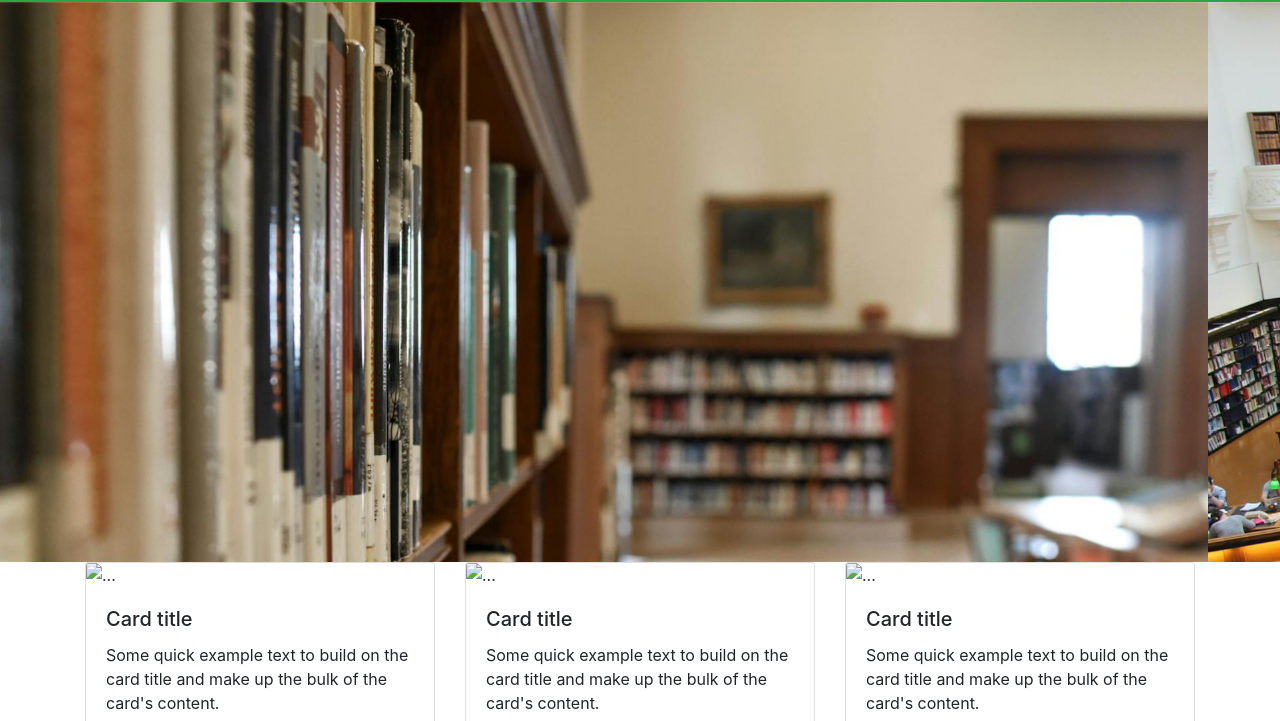
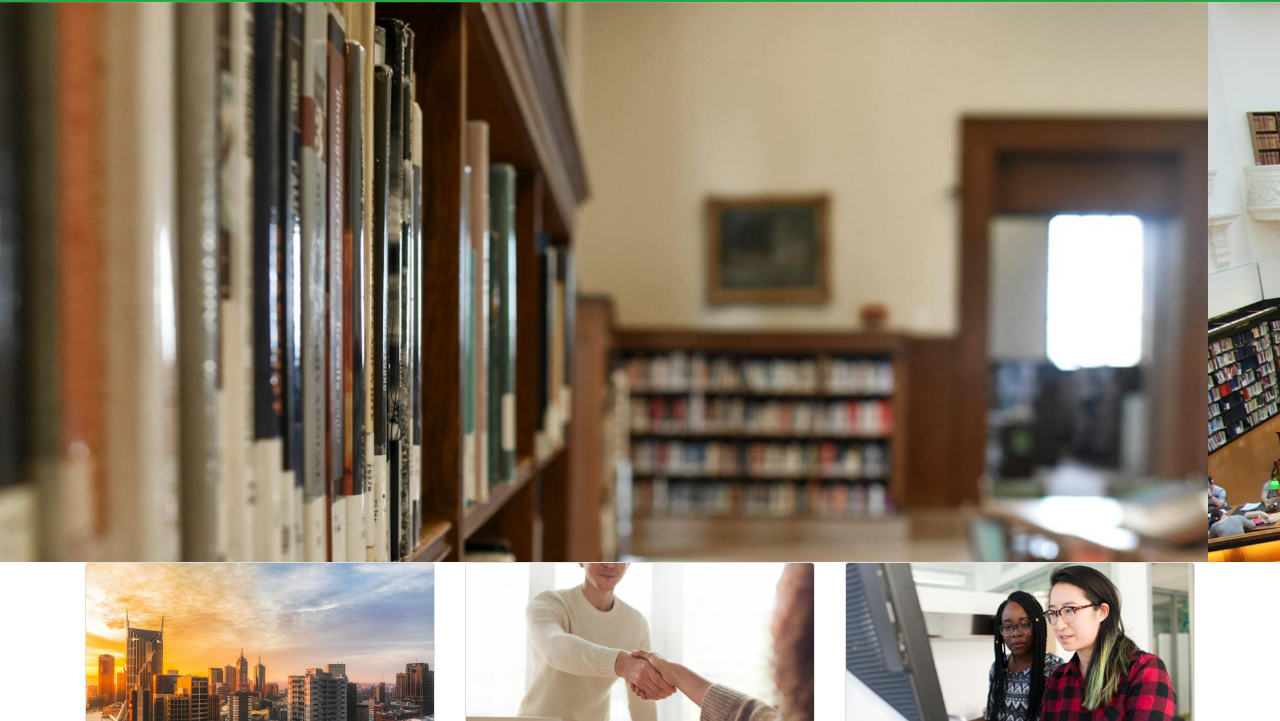
Before and after one commit to sujoysenmyself/souvik, a plain HTML site: page index.html in a window 1280 px wide. Shown: the part 79-800 px from the top of the page. Drawn offline with nearby package versions, Linux system fonts and the light colour scheme.

Commit message:
feature is added

```diff
--- a/index.html
+++ b/index.html
@@ -93,9 +93,9 @@
      <div class="row">
         <div class="col-12 col-sm-12 col-md-4 col-lg-4 col-xl-4">
             <div class="card">
-                <img src="..." class="card-img-top" alt="...">
+                <img src="./assets/images/ranked.jpg" class="card-img-top" alt="...">
                 <div class="card-body">
-                  <h5 class="card-title">Card title</h5>
+                  <h5 class="card-title">Top Ranked</h5>
                   <p class="card-text">Some quick example text to build on the card title and make up the bulk of the card's content.</p>
                   <a href="#" class="btn btn-primary">Go somewhere</a>
                 </div>
@@ -103,9 +103,9 @@
         </div>
         <div class="col-12 col-sm-12 col-md-4 col-lg-4 col-xl-4">
             <div class="card">
-                <img src="..." class="card-img-top" alt="...">
+                <img src="./assets/images/placement.jpg" class="card-img-top" alt="...">
                 <div class="card-body">
-                  <h5 class="card-title">Card title</h5>
+                  <h5 class="card-title">Placement</h5>
                   <p class="card-text">Some quick example text to build on the card title and make up the bulk of the card's content.</p>
                   <a href="#" class="btn btn-primary">Go somewhere</a>
                 </div>
@@ -113,9 +113,9 @@
         </div>
         <div class="col-12 col-sm-12 col-md-4 col-lg-4 col-xl-4">
             <div class="card">
-                <img src="..." class="card-img-top" alt="...">
+                <img src="./assets/images/training.jpg" class="card-img-top" alt="...">
                 <div class="card-body">
-                  <h5 class="card-title">Card title</h5>
+                  <h5 class="card-title">Training</h5>
                   <p class="card-text">Some quick example text to build on the card title and make up the bulk of the card's content.</p>
                   <a href="#" class="btn btn-primary">Go somewhere</a>
                 </div>
```
Also changed, not shown: assets/images/placement.jpg (added), assets/images/ranked.jpg (added), assets/images/training.jpg (added).
